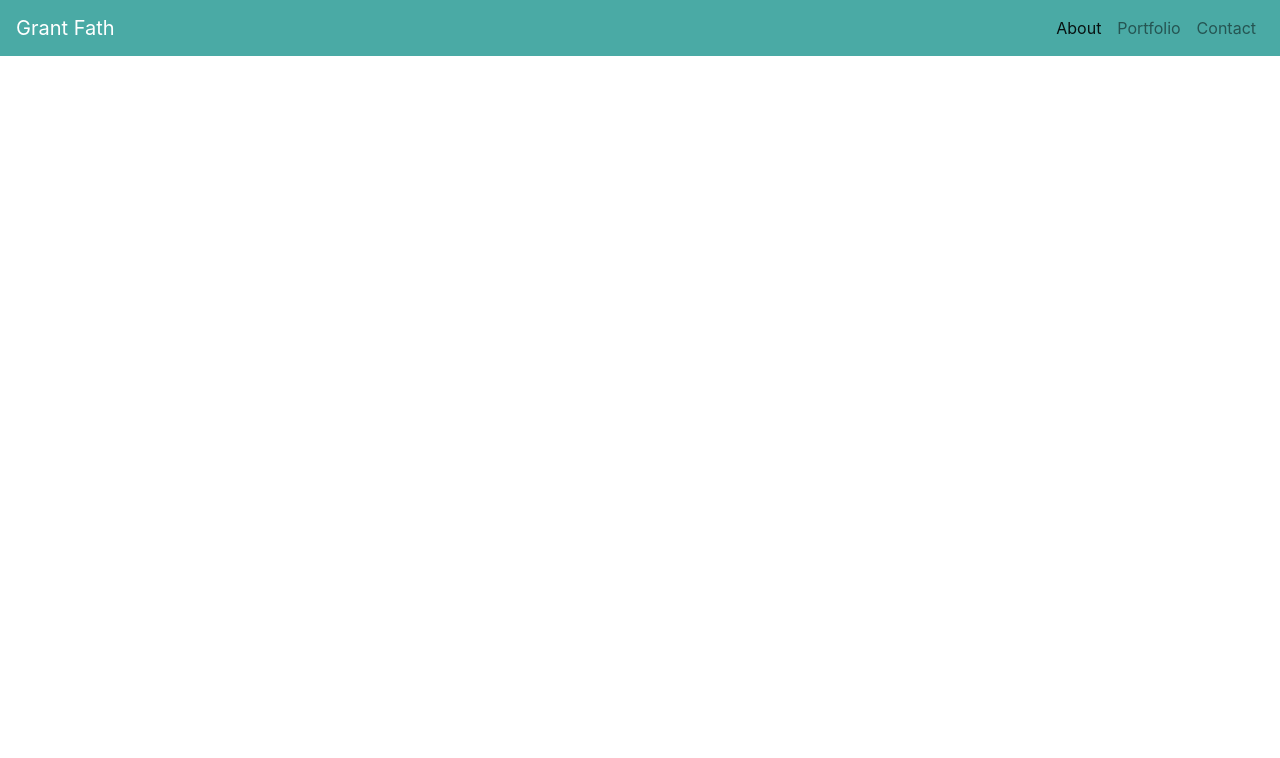
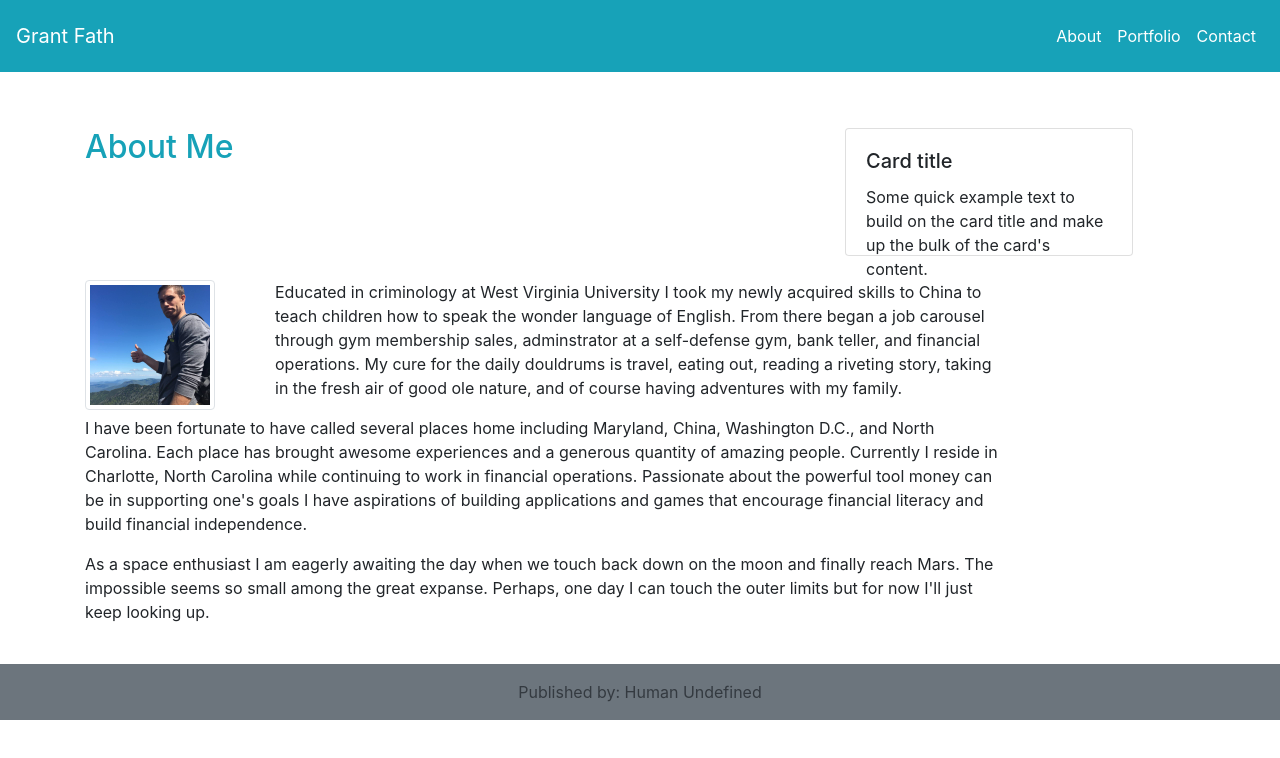
Before and after one commit to rgfathrg/Bootstrap-Portfolio, a plain HTML site: page index.html in a window 1280 px wide. Drawn offline with nearby package versions, Linux system fonts and the light colour scheme.

Commit message:
add rough draf

```diff
--- a/index.html
+++ b/index.html
@@ -5,27 +5,96 @@
   <meta name="viewport" content="width=device-width, initial-scale=1.0">
   <meta http-equiv="X-UA-Compatible" content="ie=edge">
   <title>Document</title>
-    <link rel="stylesheet" href="https://stackpath.bootstrapcdn.com/bootstrap/4.1.1/css/bootstrap.min.css" integrity="sha384-WskhaSGFgHYWDcbwN70/dfYBj47jz9qbsMId/iRN3ewGhXQFZCSftd1LZCfmhktB" crossorigin="anonymous">
+
+  <!--Bootstrap external link-->
+  <link rel="stylesheet" href="https://maxcdn.bootstrapcdn.com/bootstrap/4.0.0/css/bootstrap.min.css" integrity="sha384-Gn5384xqQ1aoWXA+058RXPxPg6fy4IWvTNh0E263XmFcJlSAwiGgFAW/dAiS6JXm" crossorigin="anonymous">
+
 </head>
 <body>
-    <nav class="navbar navbar-expand-lg navbar-light" style="background-color: #4aaaa5;">
-        <a class="navbar-brand" style="color: white;" href="#">Grant Fath</a>
+<!--Navbar-->
+<nav class="navbar navbar-expand-lg p-3 mb-2 bg-info">
+    <a class="navbar-brand text-white" href="#">Grant Fath</a>
     <button class="navbar-toggler" type="button" data-toggle="collapse" data-target="#navbarNav" aria-controls="navbarNav" aria-expanded="false" aria-label="Toggle navigation">
       <span class="navbar-toggler-icon"></span>
     </button>
     <div class="collapse navbar-collapse" id="navbarNav">
-          <ul class="navbar-nav ml-auto" style="color: #777777;">
-            <li class="nav-item active">
-              <a class="nav-link" href="index.html">About <span class="sr-only">(current)</span></a>
+      <ul class="navbar-nav ml-auto ">
+        <li class="nav-item active ">
+          <a class="nav-link text-white" href="index.html">About<span class="sr-only">(current)</span></a>
         </li>
         <li class="nav-item">
-              <a class="nav-link" href="portfolio.html">Portfolio</a>
+          <a class="nav-link text-white" href="portfolio.html">Portfolio</a>
         </li>
         <li class="nav-item">
-              <a class="nav-link" href="contact.html">Contact</a>
+          <a class="nav-link text-white" href="contact.html">Contact</a>
         </li>
       </ul>
     </div>
   </nav>
+  <br>
+  <br>
+<!--Content-->
+<div class="container">
+  <div class="row">
+    <div class="col-sm-12 col-md-8">
+      <div class="page-header">
+        <h2 class="text-info">About Me</h2>
+      </div>
+    </div>
+
+
+    <div class="col-sm-4">
+      <div class="card" style="width: 18rem; height: 8em;">
+        <div class="card-body">
+          <h5 class="card-title">Card title</h5>
+          <p class="card-text">Some quick example text to build on the card title and make up the bulk of the card's content.</p>
+        </div>
+      </div>
+    </div>
+    </div>
+    <br>
+    <div class="row">
+      <div class="col-sm-3 col-md-2">
+        <img src="images/Propic.jpg" class="img-thumbnail" style="width: 130px; height: 130px;">
+      </div>
+      <div class="col-sm-9 col-md-8">
+        <p>
+          Educated in criminology at West Virginia University I took my newly acquired
+          skills to China to teach children how to speak the wonder language of English. From there
+          began a job carousel through gym membership sales, adminstrator at a self-defense gym, bank teller, and financial operations. My cure for the daily douldrums is travel, eating out, reading a riveting story,
+          taking in the fresh air of good ole nature, and of course having adventures with my family.
+        </p>
+      </div>
+    </div>
+    <div class="row">
+      <div class="col-sm-10">
+        <p>
+          I have been fortunate to have called several places home including Maryland, China, Washington D.C.,
+          and North Carolina. Each place has brought awesome experiences and a generous quantity of amazing people. Currently
+          I reside in Charlotte, North Carolina while continuing to work in financial operations. Passionate about the powerful
+          tool money can be in supporting one's goals I have aspirations of building applications and games that encourage financial
+          literacy and build financial independence.
+        </p>
+      </div>
+    </div>
+    <div class="row">
+      <div class="col-sm-10">
+        <p>
+          As a space enthusiast I am eagerly awaiting the day when we touch back down on the moon and finally reach Mars.
+          The impossible seems so small among the great expanse. Perhaps, one day I can touch the outer limits but for now I'll just
+          keep looking up.
+        </p>
+      </div>
+    </div>
+  </div>
+</div>
+<br>
+  <div class="footer-copyright text-center py-3 p-3 mb-2 bg-secondary text-dark">
+    Published by: Human Undefined
+  </div>
+
+
+
+
 </body>
 </html>
--- /dev/null
+++ b/style-custom.css
@@ -0,0 +1,3 @@
+.container {
+    background-image: url(https://www.researchprospect.com/wp-content/uploads/2017/06/001backgroundpatterndesigns.jpg);
+}
```
Also changed, not shown: contact.html (+47 -6 lines), portfolio.html (+54 -6 lines), images/Portfolio-elephant.jpg (added), images/Portfolio-mountain.jpg (added), images/Portfolio-plaza.jpg (added), images/Portfolio-ringworld.jpg (added), images/Portfolio-rocket.jpg (added), images/Portfolio-soccer.jpg (added), images/Propic.jpg (added), images/congruent_pentagon.png (added). Lines whose indentation alone changed are shown as unchanged.
